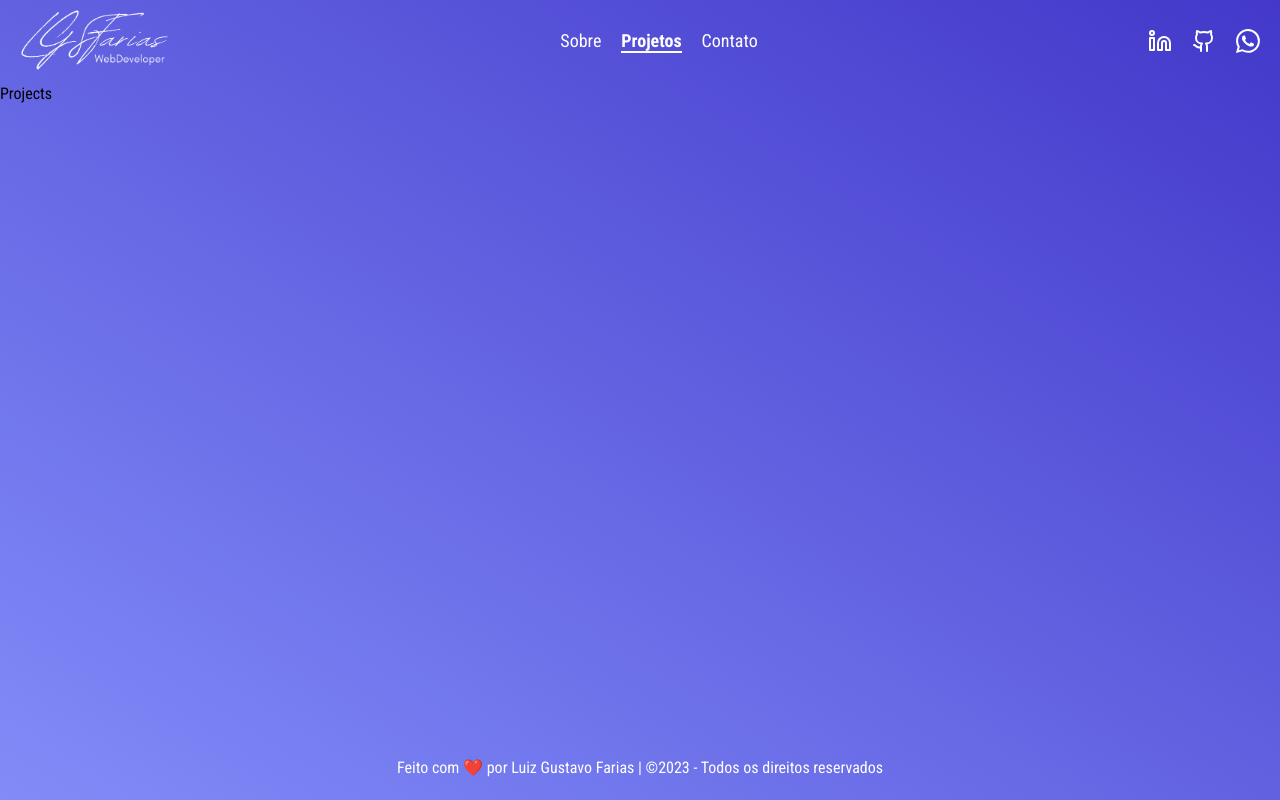
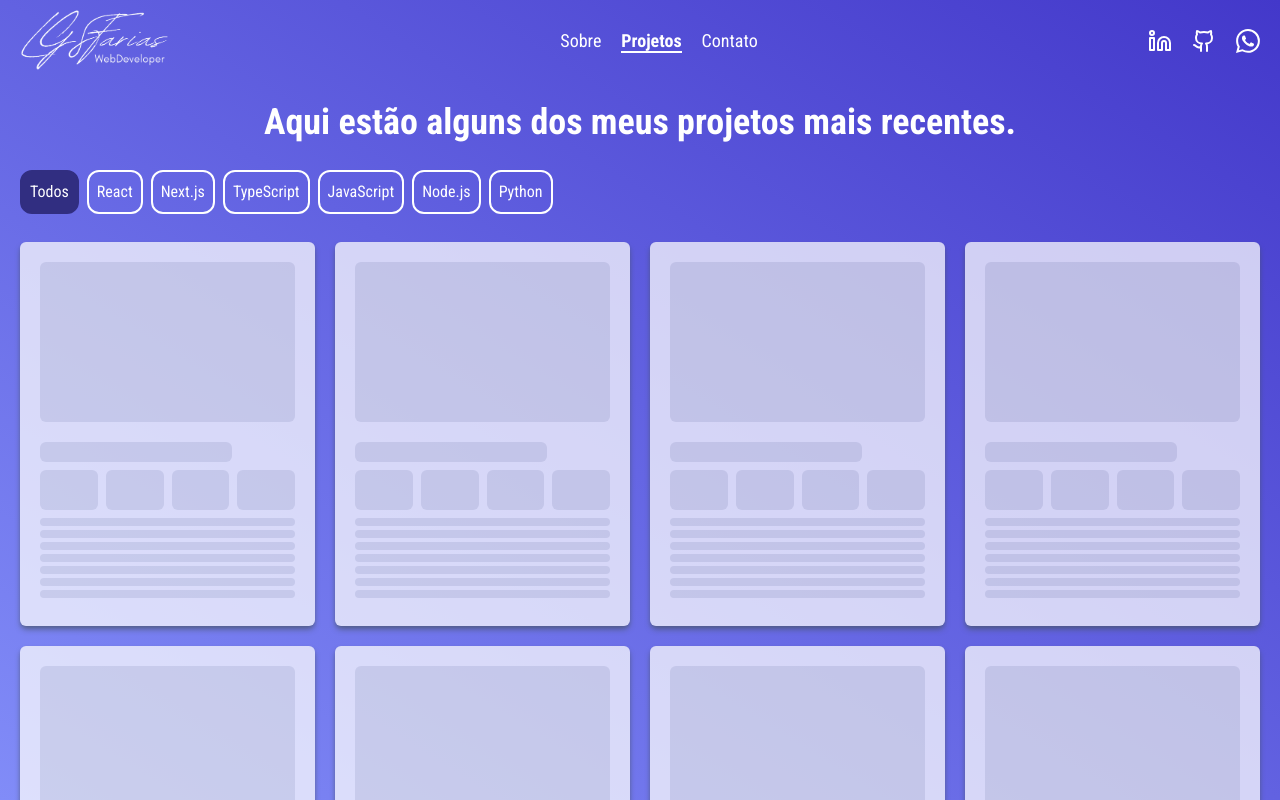
Before and after one commit to lgsfarias/portfolio, a Next.js app: page /projects in a window 1280 px wide. Built offline with nearby package versions, Linux system fonts and the light colour scheme.

Commit message:
projects page

```diff
--- /dev/null
+++ b/src/app/components/Project.tsx
@@ -0,0 +1,64 @@
+import { randomUUID } from 'crypto';
+import Image from 'next/image';
+import Tag from './Tag';
+
+type ProjectProps = {
+  image: string;
+  name: string;
+  tags: string[];
+  description: string;
+};
+
+export default function Project({
+  image,
+  name,
+  tags,
+  description,
+}: ProjectProps) {
+  return (
+    <div className="flex flex-col bg-white w-full rounded-md p-5 shadow-md shadow-slate-600 sm:h-96 sm:w-[calc(50%-10px)] md:w-[calc(33.3333%-13.5px)] lg:w-[calc(25%-15px)]">
+      <Image
+        src={image}
+        alt="project"
+        width={320}
+        height={160}
+        className="h-full w-full rounded-md mb-5"
+      />
+      <div className="flex flex-col items-start justify-start gap-2">
+        <h2 className="text-2xl font-bold text-black">{name}</h2>
+        <div className="flex w-full gap-1 overflow-auto">
+          {tags.map((tag, i) => (
+            <Tag name={tag} selected={true} key={randomUUID()} />
+          ))}
+        </div>
+        <div className="overflow-y-auto h-24">
+          <p className="text-black">{description}</p>
+        </div>
+      </div>
+    </div>
+  );
+}
+
+export function ProjectSkeleton() {
+  return (
+    <div className="flex flex-col bg-white w-full rounded-md p-5 shadow-md shadow-slate-600 sm:h-96 sm:w-[calc(50%-10px)] md:w-[calc(33.3333%-13.5px)] lg:w-[calc(25%-15px)] animate-pulse">
+      <div className="h-40 w-full rounded-md mb-5 bg-gray-200" />
+      <div className="h-5 w-48 rounded-md mb-2 bg-gray-200" />
+      <div className="flex flex-row items-start justify-start gap-2 mb-2">
+        <div className="h-10 w-20 rounded-md bg-gray-200" />
+        <div className="h-10 w-20 rounded-md bg-gray-200" />
+        <div className="h-10 w-20 rounded-md bg-gray-200" />
+        <div className="h-10 w-20 rounded-md bg-gray-200" />
+      </div>
+      <div>
+        <div className="h-2 w-full rounded-md mb-1 bg-gray-200" />
+        <div className="h-2 w-full rounded-md mb-1 bg-gray-200" />
+        <div className="h-2 w-full rounded-md mb-1 bg-gray-200" />
+        <div className="h-2 w-full rounded-md mb-1 bg-gray-200" />
+        <div className="h-2 w-full rounded-md mb-1 bg-gray-200" />
+        <div className="h-2 w-full rounded-md mb-1 bg-gray-200" />
+        <div className="h-2 w-full rounded-md mb-1 bg-gray-200" />
+      </div>
+    </div>
+  );
+}
--- /dev/null
+++ b/src/app/components/Tag.tsx
@@ -0,0 +1,20 @@
+type TagProps = {
+  name: string;
+  selected?: boolean;
+  onClick?: () => void;
+};
+
+export default function Tag({ name, selected = false, onClick }: TagProps) {
+  return (
+    <div
+      className={`flex items-center justify-center p-2 rounded-xl cursor-pointer fon-bold ${
+        selected
+          ? 'bg-indigo-900 text-white border-2 border-indigo-900'
+          : 'bg-transparent border-2 border-white text-white'
+      }`}
+      onClick={onClick}
+    >
+      {name}
+    </div>
+  );
+}
--- a/src/app/projects/page.tsx
+++ b/src/app/projects/page.tsx
@@ -1,3 +1,26 @@
-export default function Projects() {
-  return <h1>Projects</h1>;
+import Project, { ProjectSkeleton } from '../components/Project';
+import Tag from '../components/Tag';
+
+export default async function Projects() {
+  return (
+    <div className="flex flex-col gap-7 items-center justify-start flex-grow p-5">
+      <h2 className="text-4xl font-bold text-white">
+        Aqui estão alguns dos meus projetos mais recentes.
+      </h2>
+      <div className="filters flex gap-2 items-center justify-start w-full overflow-x-auto">
+        <Tag name="Todos" selected />
+        <Tag name="React" />
+        <Tag name="Next.js" />
+        <Tag name="TypeScript" />
+        <Tag name="JavaScript" />
+        <Tag name="Node.js" />
+        <Tag name="Python" />
+      </div>
+      <div className="flex flex-wrap gap-5 items-start justify-start w-full">
+        {new Array(8).fill(0).map((_, i) => (
+          <ProjectSkeleton key={i} />
+        ))}
+      </div>
+    </div>
+  );
 }
```
